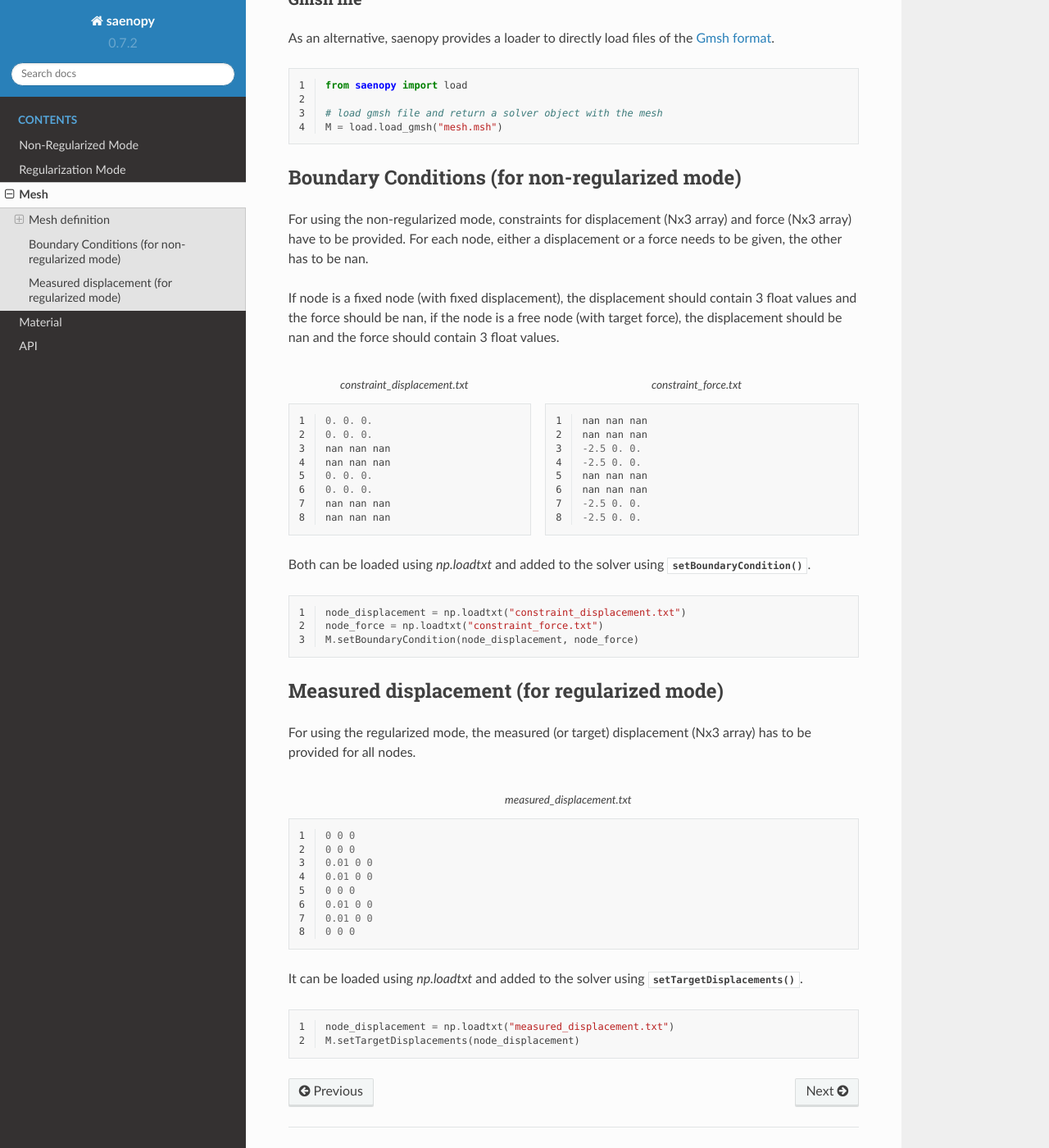
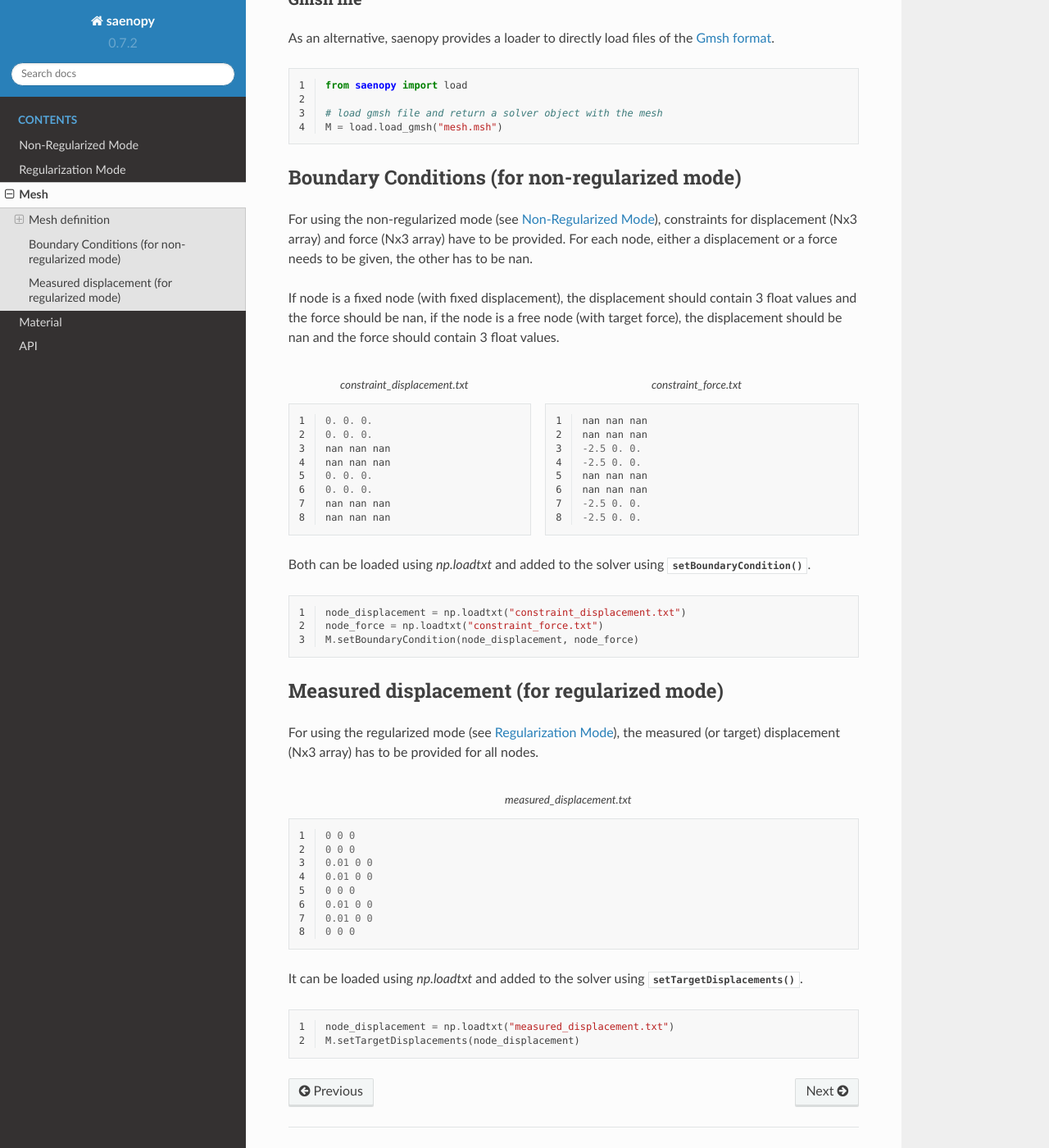
Before and after one commit to rgerum/saenopy, a Sphinx documentation site: the page built from docs/mesh.rst, in a window 1280 px wide and 1400 px high, scrolled down 1000 px. Shown: the whole window at 82% size. Built offline with Sphinx 7.4.7 and the Read the Docs theme 2.0.0, drawn with Linux system fonts in a browser that asks for light colours.

Commit message:
docs: added links between sections

```diff
--- a/docs/mesh.rst
+++ b/docs/mesh.rst
@@ -67,10 +67,11 @@ As an alternative, saenopy provides a loader to directly load files of the `Gmsh
     M = load.load_gmsh("mesh.msh")
 
 
+.. _SectionBoundaryConditions:
 Boundary Conditions (for non-regularized mode)
 ----------------------------------------------
 
-For using the non-regularized mode, constraints for displacement (Nx3 array) and force (Nx3 array) have to be provided.
+For using the non-regularized mode (see :ref:`SectionNonRegularizedMode`), constraints for displacement (Nx3 array) and force (Nx3 array) have to be provided.
 For each node, either a displacement or a force needs to be given, the other has to be nan.
 
 
@@ -107,10 +108,11 @@ Both can be loaded using `np.loadtxt` and added to the solver using :py:meth:`~.
     node_force = np.loadtxt("constraint_force.txt")
     M.setBoundaryCondition(node_displacement, node_force)
 
+.. _SectionMeasuredDisplacement:
 Measured displacement (for regularized mode)
 --------------------------------------------
 
-For using the regularized mode, the measured (or target) displacement (Nx3 array) has to be provided for
+For using the regularized mode (see :ref:`SectionRegularizationMode`), the measured (or target) displacement (Nx3 array) has to be provided for
 all nodes.
 
 .. literalinclude:: measured_displacement.txt
--- a/docs/regularization.py
+++ b/docs/regularization.py
@@ -60,7 +60,7 @@
 M.setTargetDisplacements(U)
 
 
-# relax the mesh and move the "varible" nodes
+# call the regularisation
 M.regularize(stepper=0.1, alpha=0.001)
 
 
--- a/docs/relaxation.py
+++ b/docs/relaxation.py
@@ -40,6 +40,12 @@
               [5, 2, 3, 6],
               [3, 5, 6, 7]])
 
+# provide the node data
+M.setNodes(R)
+# the tetrahedron data
+M.setTetrahedra(T)
+
+
 # the displacement boundary conditions of the nodes
 # if a displacement boundary condition is given, the node will be fixed
 U = np.array([[  0.  ,   0.  ,   0.  ],  # 0
@@ -65,11 +71,6 @@
                   [-2.5  ,  0.   ,  0.   ],  # 6
                   [-2.5  ,  0.   ,  0.   ]]) # 7
 
-
-# provide the node data
-M.setNodes(R)
-# the tetrahedron data
-M.setTetrahedra(T)
 # and the boundary condition
 M.setBoundaryCondition(U, F_ext)
 
```
Also changed, not shown: docs/regularization.ipynb, docs/relaxation.ipynb.
